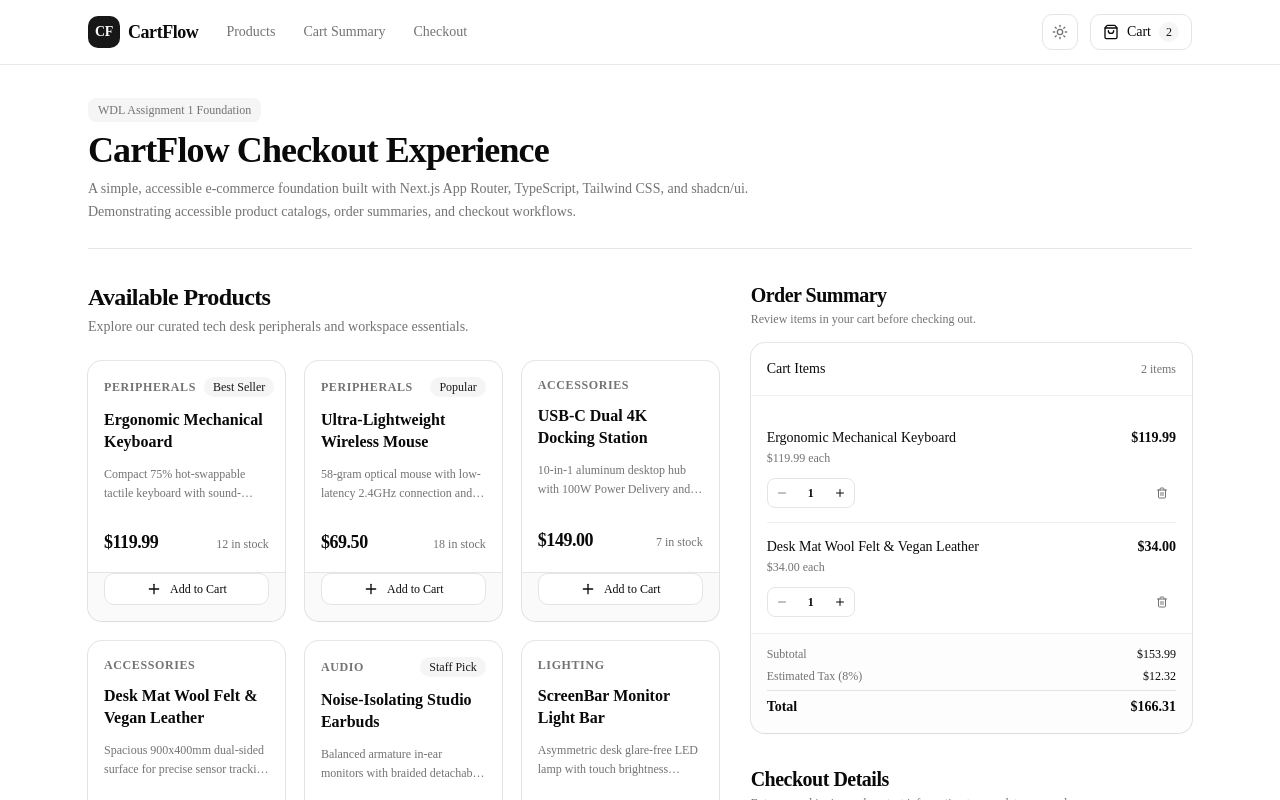
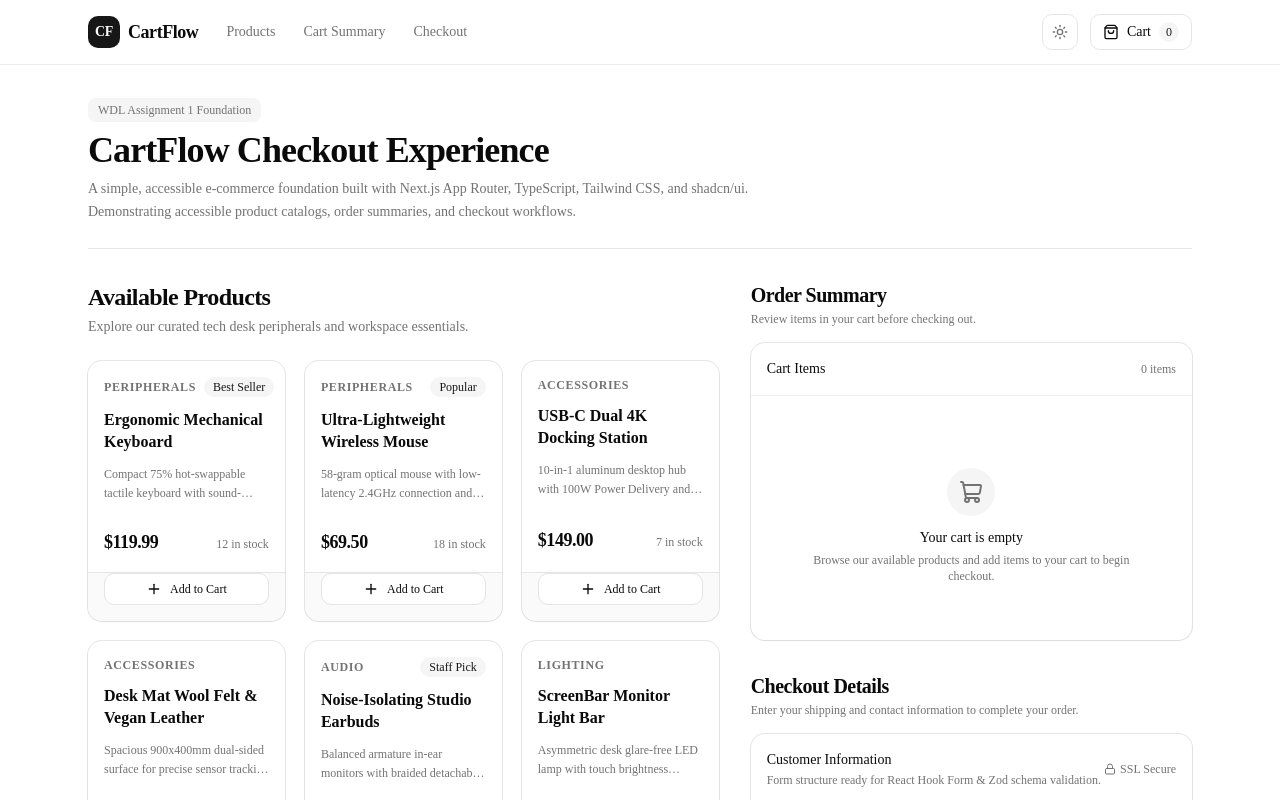
Before and after one commit to kunalkashelkar/WDL-Project_1, a Next.js app: page / in a window 1280 px wide. Shown: the top 800 px of the page. Built offline with nearby package versions, Linux system fonts and the light colour scheme.

Commit message:
feat: add persistent Zustand cart state

```diff
--- a/package.json
+++ b/package.json
@@ -18,7 +18,8 @@
     "react": "19.2.8",
     "react-dom": "19.2.8",
     "shadcn": "^4.21.0",
-    "tw-animate-css": "^1.4.0"
+    "tw-animate-css": "^1.4.0",
+    "zustand": "^5.0.15"
   },
   "devDependencies": {
     "@tailwindcss/postcss": "^4",
--- a/src/app/page.tsx
+++ b/src/app/page.tsx
@@ -1,26 +1,22 @@
 import React from "react";
 import { Header } from "@/components/Header";
 import { ProductList } from "@/components/ProductList";
-import { CartSummary, CartItem } from "@/components/CartSummary";
+import { CartSummary } from "@/components/CartSummary";
 import { CheckoutSection } from "@/components/CheckoutSection";
 import { SAMPLE_PRODUCTS } from "@/data/products";
 
+/**
+ * SERVER COMPONENT
+ *
+ * Remains a pure React Server Component.
+ * - Does not hold or replicate Zustand store state.
+ * - Statically serves product catalog data down to <ProductList />.
+ * - Coordinates page layout without client JavaScript overhead.
+ */
 export default function Home() {
-  // Demonstration cart state (static for this step as required, no Zustand yet)
-  const sampleCartItems: CartItem[] = [
-    {
-      product: SAMPLE_PRODUCTS[0], // Ergonomic Mechanical Keyboard
-      quantity: 1,
-    },
-    {
-      product: SAMPLE_PRODUCTS[3], // Desk Mat Wool Felt & Vegan Leather
-      quantity: 1,
-    },
-  ];
-
   return (
     <div className="min-h-screen flex flex-col bg-background text-foreground">
-      <Header cartCount={sampleCartItems.reduce((sum, item) => sum + item.quantity, 0)} />
+      <Header />
 
       <main className="flex-1 container mx-auto max-w-6xl px-4 sm:px-6 py-8">
         {/* Intro banner */}
@@ -47,7 +43,7 @@ export default function Home() {
 
           {/* Cart & Checkout Column */}
           <aside className="lg:col-span-5 xl:col-span-5 space-y-8" aria-label="Order and Checkout sidebar">
-            <CartSummary items={sampleCartItems} />
+            <CartSummary />
             <CheckoutSection />
           </aside>
         </div>
--- a/src/components/AddToCartButton.tsx
+++ b/src/components/AddToCartButton.tsx
@@ -3,6 +3,7 @@
 import React from "react";
 import { Button } from "@/components/ui/button";
 import { Plus } from "lucide-react";
+import { useCartStore, selectAddItem } from "@/store/useCartStore";
 
 interface AddToCartButtonProps {
   productId: string;
@@ -13,18 +14,19 @@ interface AddToCartButtonProps {
 /**
  * CLIENT COMPONENT BOUNDARY
  *
- * Why "use client":
- * 1. Attaches an interactive onClick event handler to capture user addition to the cart.
- * 2. Will integrate directly with the client-side state store (Zustand) in the next step.
- *
- * Props crossed:
- * - Only primitive serializable values (productId, productName, price) are passed from
- *   the Server Component parent (ProductList).
+ * Subscribes ONLY to the addItem action selector from useCartStore.
+ * Since actions are stable function references, this component NEVER re-renders
+ * when other parts of the cart state (such as item counts or subtotals) change.
  */
 export function AddToCartButton({ productId, productName, price }: AddToCartButtonProps) {
+  const addItem = useCartStore(selectAddItem);
+
   const handleAddToCart = () => {
-    // Demonstration event handler - client-side state store (Zustand) will be wired here
-    console.log(`[Client] Added to cart: ${productName} (ID: ${productId}, Price: $${price})`);
+    addItem({
+      id: productId,
+      name: productName,
+      price,
+    });
   };
 
   return (
--- /dev/null
+++ b/src/components/CartBadge.tsx
@@ -0,0 +1,31 @@
+"use client";
+
+import React from "react";
+import Link from "next/link";
+import { ShoppingBag } from "lucide-react";
+import { Badge } from "@/components/ui/badge";
+import { useCartStore, selectTotalItemCount } from "@/store/useCartStore";
+import { useMounted } from "@/hooks/useMounted";
+
+export function CartBadge() {
+  // Subscribe ONLY to total item count selector to prevent re-rendering on unrelated changes
+  const itemCount = useCartStore(selectTotalItemCount);
+  const mounted = useMounted();
+
+  // Render a stable SSR/hydration footprint to prevent layout shift or attribute mismatches
+  const displayCount = mounted ? itemCount : 0;
+
+  return (
+    <Link
+      href="#cart"
+      className="inline-flex h-9 items-center gap-2 rounded-lg border border-input bg-background px-3 text-sm font-medium transition-colors hover:bg-muted focus-visible:outline-none focus-visible:ring-2 focus-visible:ring-ring"
+      aria-label={`View shopping cart with ${displayCount} items`}
+    >
+      <ShoppingBag className="h-4 w-4 text-foreground" aria-hidden="true" />
+      <span className="hidden sm:inline">Cart</span>
+      <Badge variant="secondary" className="px-1.5 py-0 text-xs tabular-nums">
+        {displayCount}
+      </Badge>
+    </Link>
+  );
+}
--- a/src/components/CartItemControls.tsx
+++ b/src/components/CartItemControls.tsx
@@ -3,6 +3,12 @@
 import React from "react";
 import { Button } from "@/components/ui/button";
 import { Minus, Plus, Trash2 } from "lucide-react";
+import {
+  useCartStore,
+  selectIncrementQuantity,
+  selectDecrementQuantity,
+  selectRemoveItem,
+} from "@/store/useCartStore";
 
 interface CartItemControlsProps {
   productId: string;
@@ -13,26 +19,13 @@ interface CartItemControlsProps {
 /**
  * CLIENT COMPONENT BOUNDARY
  *
- * Why "use client":
- * 1. Contains onClick event handlers for incrementing, decrementing, and removing items.
- * 2. Requires browser interactivity and will directly dispatch actions to the client Zustand store in the next step.
- *
- * Boundary rules:
- * - Only serializable primitives (productId, productName, quantity) cross the server → client boundary.
- * - No callback functions or server instances are passed.
+ * Uses stable action selectors to mutate cart item quantities without causing
+ * unnecessary cascading re-renders across the component tree.
  */
 export function CartItemControls({ productId, productName, quantity }: CartItemControlsProps) {
-  const handleDecrease = () => {
-    console.log(`[Client] Decrease quantity for ${productName} (ID: ${productId})`);
-  };
-
-  const handleIncrease = () => {
-    console.log(`[Client] Increase quantity for ${productName} (ID: ${productId})`);
-  };
-
-  const handleRemove = () => {
-    console.log(`[Client] Remove ${productName} (ID: ${productId}) from cart`);
-  };
+  const incrementQuantity = useCartStore(selectIncrementQuantity);
+  const decrementQuantity = useCartStore(selectDecrementQuantity);
+  const removeItem = useCartStore(selectRemoveItem);
 
   return (
     <div className="flex items-center justify-between pt-1">
@@ -49,7 +42,7 @@ export function CartItemControls({ productId, productName, quantity }: CartItemC
           className="h-7 w-7 rounded-none rounded-l-md hover:bg-muted"
           aria-label={`Decrease quantity of ${productName}`}
           disabled={quantity <= 1}
-          onClick={handleDecrease}
+          onClick={() => decrementQuantity(productId)}
         >
           <Minus className="h-3 w-3" aria-hidden="true" />
         </Button>
@@ -66,7 +59,7 @@ export function CartItemControls({ productId, productName, quantity }: CartItemC
           size="icon-xs"
           className="h-7 w-7 rounded-none rounded-r-md hover:bg-muted"
           aria-label={`Increase quantity of ${productName}`}
-          onClick={handleIncrease}
+          onClick={() => incrementQuantity(productId)}
         >
           <Plus className="h-3 w-3" aria-hidden="true" />
         </Button>
@@ -78,7 +71,7 @@ export function CartItemControls({ productId, productName, quantity }: CartItemC
         size="icon-xs"
         className="h-7 w-7 text-muted-foreground hover:text-destructive hover:bg-destructive/10"
         aria-label={`Remove ${productName} from cart`}
-        onClick={handleRemove}
+        onClick={() => removeItem(productId)}
       >
         <Trash2 className="h-3.5 w-3.5" aria-hidden="true" />
       </Button>
--- a/src/components/CartSummary.tsx
+++ b/src/components/CartSummary.tsx
@@ -1,43 +1,46 @@
+"use client";
+
 import React from "react";
-import { Product } from "@/data/products";
 import { Card, CardHeader, CardTitle, CardContent, CardFooter } from "@/components/ui/card";
+import { Button } from "@/components/ui/button";
 import { Separator } from "@/components/ui/separator";
-import { ShoppingCart } from "lucide-react";
+import { ShoppingCart, RotateCcw } from "lucide-react";
 import { CartItemControls } from "@/components/CartItemControls";
-
-export interface CartItem {
-  product: Product;
-  quantity: number;
-}
-
-interface CartSummaryProps {
-  items?: CartItem[];
-  emptyState?: boolean;
-}
+import {
+  useCartStore,
+  selectCartItems,
+  selectSubtotal,
+  selectClearCart,
+} from "@/store/useCartStore";
+import { useMounted } from "@/hooks/useMounted";
 
 /**
- * SERVER COMPONENT
+ * CLIENT COMPONENT BOUNDARY
  *
- * Why Server Component:
- * - Computes order pricing (subtotal, tax, total) on the server without sending financial calculation code
- *   or static markup structure to client bundles.
- * - Renders the static card wrappers, headings, item descriptions, and totals as pure HTML.
- * - Only the interactive quantity buttons and delete triggers delegate to the <CartItemControls /> Client Component.
+ * Subscribes to:
+ * - selectCartItems (item array)
+ * - selectSubtotal (computed order cost)
+ * - selectClearCart (action to empty cart)
  *
- * Props passed across the boundary:
- * - Only primitive serializable values (productId, productName, quantity).
+ * Hydration handling:
+ * - Uses `useMounted` to guard against hydration discrepancies between server HTML (empty cart)
+ *   and localStorage-persisted cart state on the client.
  */
-export function CartSummary({ items = [], emptyState = false }: CartSummaryProps) {
-  const displayItems = emptyState ? [] : items;
-  const subtotal = displayItems.reduce(
-    (acc, item) => acc + item.product.price * item.quantity,
-    0
-  );
-  const tax = subtotal > 0 ? subtotal * 0.08 : 0;
-  const total = subtotal + tax;
+export function CartSummary() {
+  const mounted = useMounted();
+  const items = useCartStore(selectCartItems);
+  const subtotal = useCartStore(selectSubtotal);
+  const clearCart = useCartStore(selectClearCart);
+
+  // Before hydration on the client, render an empty state or skeleton that matches SSR exactly
+  const displayItems = mounted ? items : [];
+  const displaySubtotal = mounted ? subtotal : 0;
+  const tax = displaySubtotal > 0 ? displaySubtotal * 0.08 : 0;
+  const total = displaySubtotal + tax;
 
   return (
     <section id="cart" aria-labelledby="cart-heading" className="space-y-4">
+      <div className="flex items-center justify-between">
         <div>
           <h2 id="cart-heading" className="text-xl font-semibold tracking-tight text-foreground">
             Order Summary
@@ -45,6 +48,20 @@ export function CartSummary({ items = [], emptyState = false }: CartSummaryProps
           <p className="text-xs text-muted-foreground mt-0.5">
             Review items in your cart before checking out.
           </p>
+        </div>
+        {displayItems.length > 0 && (
+          <Button
+            type="button"
+            variant="ghost"
+            size="xs"
+            onClick={clearCart}
+            className="text-xs text-muted-foreground hover:text-destructive gap-1.5 cursor-pointer"
+            aria-label="Clear all items from shopping cart"
+          >
+            <RotateCcw className="h-3 w-3" aria-hidden="true" />
+            Clear
+          </Button>
+        )}
       </div>
 
       <Card className="border-border shadow-xs">
@@ -59,7 +76,7 @@ export function CartSummary({ items = [], emptyState = false }: CartSummaryProps
 
         <CardContent className="pt-4">
           {displayItems.length === 0 ? (
-            /* Empty Cart State - 100% static server-rendered HTML */
+            /* Empty Cart State */
             <div className="flex flex-col items-center justify-center py-10 text-center">
               <div className="flex h-12 w-12 items-center justify-center rounded-full bg-muted text-muted-foreground mb-3">
                 <ShoppingCart className="h-6 w-6" aria-hidden="true" />
@@ -72,27 +89,27 @@ export function CartSummary({ items = [], emptyState = false }: CartSummaryProps
           ) : (
             /* Cart Item List */
             <ul className="divide-y divide-border/60" aria-label="Cart items list">
-              {displayItems.map(({ product, quantity }) => (
-                <li key={product.id} className="py-3.5 first:pt-0 last:pb-0 flex flex-col gap-2">
+              {displayItems.map((item) => (
+                <li key={item.id} className="py-3.5 first:pt-0 last:pb-0 flex flex-col gap-2">
                   <div className="flex items-start justify-between gap-3">
                     <div className="space-y-0.5 min-w-0">
                       <h3 className="text-sm font-medium text-foreground truncate">
-                        {product.name}
+                        {item.name}
                       </h3>
                       <p className="text-xs text-muted-foreground">
-                        ${product.price.toFixed(2)} each
+                        ${item.price.toFixed(2)} each
                       </p>
                     </div>
                     <span className="text-sm font-semibold text-foreground shrink-0">
-                      ${(product.price * quantity).toFixed(2)}
+                      ${(item.price * item.quantity).toFixed(2)}
                     </span>
                   </div>
 
-                  {/* Client Component boundary: Only quantity buttons hydrate */}
+                  {/* Quantity and removal controls */}
                   <CartItemControls
-                    productId={product.id}
-                    productName={product.name}
-                    quantity={quantity}
+                    productId={item.id}
+                    productName={item.name}
+                    quantity={item.quantity}
                   />
                 </li>
               ))}
@@ -105,11 +122,15 @@ export function CartSummary({ items = [], emptyState = false }: CartSummaryProps
             <dl className="w-full space-y-1.5 text-xs">
               <div className="flex justify-between text-muted-foreground">
                 <dt>Subtotal</dt>
-                <dd className="tabular-nums font-medium text-foreground">${subtotal.toFixed(2)}</dd>
+                <dd className="tabular-nums font-medium text-foreground">
+                  ${displaySubtotal.toFixed(2)}
+                </dd>
               </div>
               <div className="flex justify-between text-muted-foreground">
                 <dt>Estimated Tax (8%)</dt>
-                <dd className="tabular-nums font-medium text-foreground">${tax.toFixed(2)}</dd>
+                <dd className="tabular-nums font-medium text-foreground">
+                  ${tax.toFixed(2)}
+                </dd>
               </div>
               <Separator className="my-1.5" />
               <div className="flex justify-between text-sm font-semibold text-foreground">
--- a/src/components/Header.tsx
+++ b/src/components/Header.tsx
@@ -1,14 +1,17 @@
 import React from "react";
 import Link from "next/link";
-import { ShoppingBag } from "lucide-react";
-import { Badge } from "@/components/ui/badge";
 import { ThemeToggle } from "@/components/ThemeToggle";
+import { CartBadge } from "@/components/CartBadge";
 
-interface HeaderProps {
-  cartCount?: number;
-}
-
-export function Header({ cartCount = 2 }: HeaderProps) {
+/**
+ * SERVER COMPONENT
+ *
+ * Statically renders navbar shell, brand logo, and navigation links.
+ * Incorporates:
+ * - <ThemeToggle /> (Client Component) for theme dropdown
+ * - <CartBadge /> (Client Component) subscribed strictly to total item count
+ */
+export function Header() {
   return (
     <header className="sticky top-0 z-40 w-full border-b border-border/80 bg-background/95 backdrop-blur supports-backdrop-filter:bg-background/80">
       <div className="container mx-auto flex h-16 max-w-6xl items-center justify-between px-4 sm:px-6">
@@ -50,18 +53,8 @@ export function Header({ cartCount = 2 }: HeaderProps) {
           {/* Accessible Theme Switcher */}
           <ThemeToggle />
 
-          {/* Cart trigger / indicator */}
-          <Link
-            href="#cart"
-            className="inline-flex h-9 items-center gap-2 rounded-lg border border-input bg-background px-3 text-sm font-medium transition-colors hover:bg-muted focus-visible:outline-none focus-visible:ring-2 focus-visible:ring-ring"
-            aria-label={`View shopping cart with ${cartCount} items`}
-          >
-            <ShoppingBag className="h-4 w-4 text-foreground" aria-hidden="true" />
-            <span className="hidden sm:inline">Cart</span>
-            <Badge variant="secondary" className="px-1.5 py-0 text-xs">
-              {cartCount}
-            </Badge>
-          </Link>
+          {/* Connected Cart Indicator Badge */}
+          <CartBadge />
         </div>
       </div>
     </header>
--- /dev/null
+++ b/src/hooks/useMounted.ts
@@ -0,0 +1,15 @@
+import { useSyncExternalStore } from "react";
+
+const emptySubscribe = () => () => {};
+
+/**
+ * Hook to safely detect client-side mounting without triggering React 19 setState-in-effect linter errors.
+ * Returns `false` on the server and during initial hydration, then returns `true` on the client.
+ */
+export function useMounted() {
+  return useSyncExternalStore(
+    emptySubscribe,
+    () => true,
+    () => false
+  );
+}
--- /dev/null
+++ b/src/store/useCartStore.ts
@@ -0,0 +1,89 @@
+import { create } from "zustand";
+import { persist, createJSONStorage } from "zustand/middleware";
+
+export interface CartStoreItem {
+  id: string;
+  name: string;
+  price: number;
+  quantity: number;
+}
+
+interface CartState {
+  items: CartStoreItem[];
+  addItem: (item: Omit<CartStoreItem, "quantity">) => void;
+  removeItem: (id: string) => void;
+  incrementQuantity: (id: string) => void;
+  decrementQuantity: (id: string) => void;
+  clearCart: () => void;
+}
+
+export const useCartStore = create<CartState>()(
+  persist(
+    (set) => ({
+      items: [],
+
+      addItem: (item) =>
+        set((state) => {
+          const existingIndex = state.items.findIndex((i) => i.id === item.id);
+          if (existingIndex > -1) {
+            const updatedItems = [...state.items];
+            updatedItems[existingIndex] = {
+              ...updatedItems[existingIndex],
+              quantity: updatedItems[existingIndex].quantity + 1,
+            };
+            return { items: updatedItems };
+          }
+          return {
+            items: [...state.items, { ...item, quantity: 1 }],
+          };
+        }),
+
+      removeItem: (id) =>
+        set((state) => ({
+          items: state.items.filter((item) => item.id !== id),
+        })),
+
+      incrementQuantity: (id) =>
+        set((state) => ({
+          items: state.items.map((item) =>
+            item.id === id ? { ...item, quantity: item.quantity + 1 } : item
+          ),
+        })),
+
+      decrementQuantity: (id) =>
+        set((state) => ({
+          items: state.items
+            .map((item) =>
+              item.id === id ? { ...item, quantity: item.quantity - 1 } : item
+            )
+            .filter((item) => item.quantity > 0),
+        })),
+
+      clearCart: () => set({ items: [] }),
+    }),
+    {
+      name: "cartflow-storage",
+      storage: createJSONStorage(() =>
+        typeof window !== "undefined"
+          ? window.localStorage
+          : {
+              getItem: () => null,
+              setItem: () => {},
+              removeItem: () => {},
+            }
+      ),
+    }
+  )
+);
+
+// Atomic Selectors to avoid unnecessary re-renders
+export const selectCartItems = (state: CartState) => state.items;
+export const selectTotalItemCount = (state: CartState) =>
+  state.items.reduce((total, item) => total + item.quantity, 0);
+export const selectSubtotal = (state: CartState) =>
+  state.items.reduce((total, item) => total + item.price * item.quantity, 0);
+export const selectAddItem = (state: CartState) => state.addItem;
+export const selectRemoveItem = (state: CartState) => state.removeItem;
+export const selectIncrementQuantity = (state: CartState) => state.incrementQuantity;
+export const selectDecrementQuantity = (state: CartState) => state.decrementQuantity;
+export const selectClearCart = (state: CartState) => state.clearCart;
```
Also changed, not shown: 1 other file (tests, documents, lock files or other folders). Lines whose indentation alone changed are shown as unchanged.
